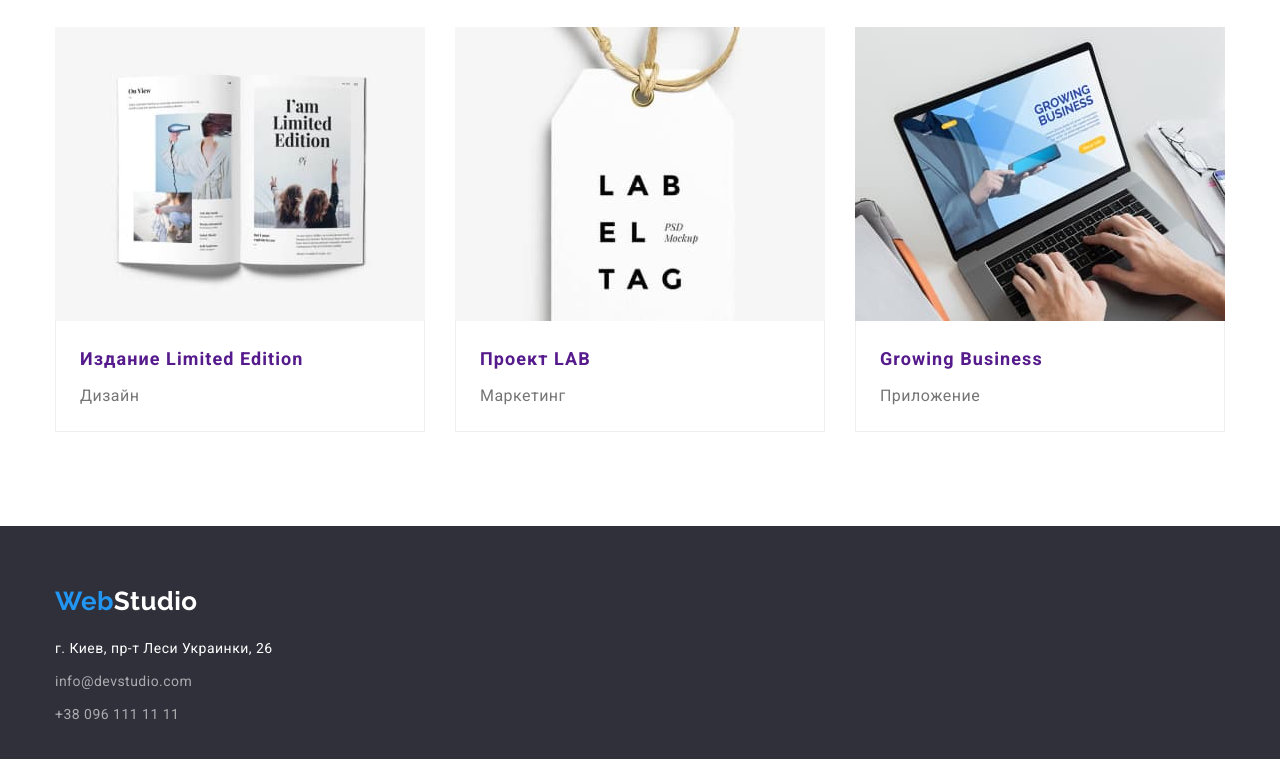
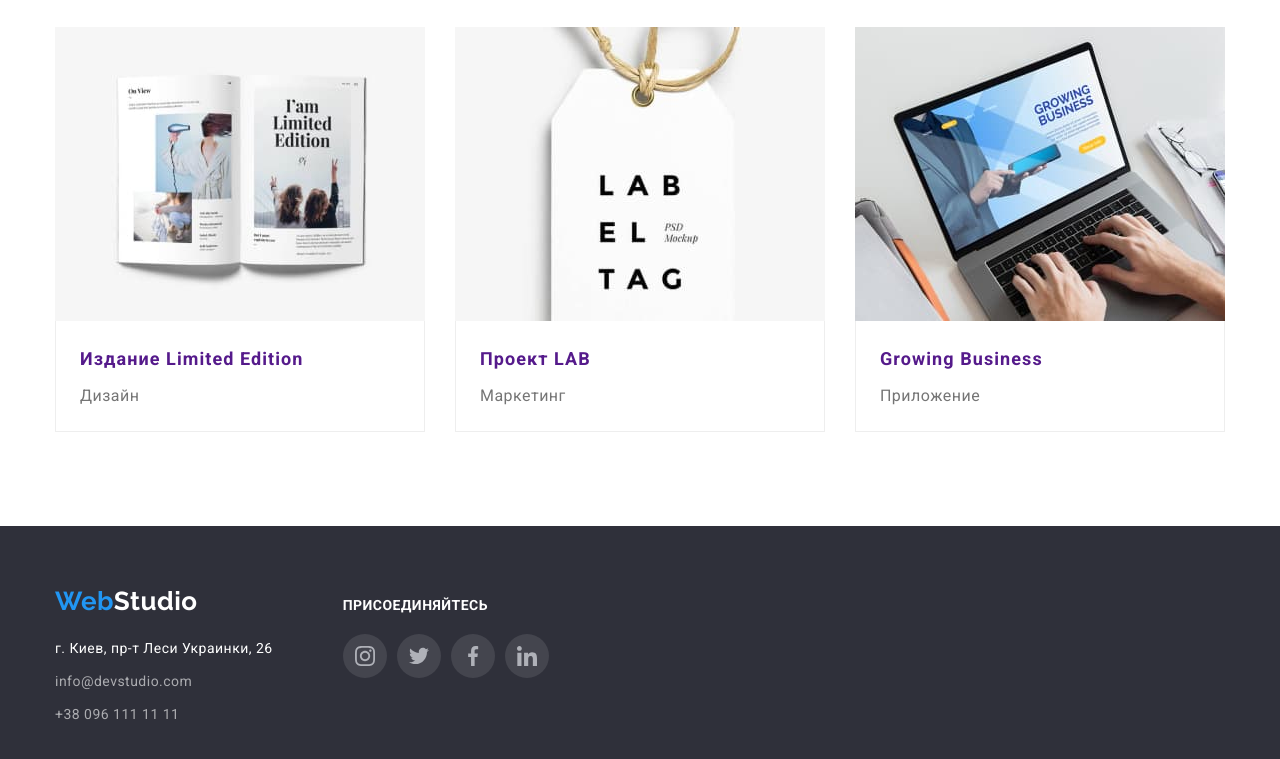
Before and after one commit to Alona-Suprun/goit-markup-hw-04, a plain HTML site: page portfolio.html in a window 1280 px wide. Shown: the part 1107-1866 px from the top of the page. Drawn offline with nearby package versions, Linux system fonts and the light colour scheme.

Commit message:
final (I hope)))

```diff
--- a/css/styles.css
+++ b/css/styles.css
@@ -293,6 +293,7 @@ p {
 }
 .socials {
   display: flex;
+  justify-content: center;
   padding: 16px 32px 30px;
 }
 .socials-background {
@@ -302,6 +303,7 @@ p {
   width: 44px;
   border-radius: 50%;
   margin-right: 10px;
+  background-color: rgba(255, 255, 255, 0.1);
   color: rgba(175, 177, 184, 1);
 }
 .socials-background:nth-child(4n) {
@@ -331,6 +333,11 @@ p {
   border: 1px solid rgba(175, 177, 184, 1);
   border-radius: 4px;
   color: rgba(175, 177, 184, 1);
+}
+.clients-background:hover,
+.clients-background:focus {
+  color: var(--accent-color);
+  border-color: var(--accent-color);
 }
 .clients .item {
   margin-right: 30px;
@@ -437,6 +444,12 @@ p {
 
   background-color: var(--footer-background-color);
 }
+.contact-us {
+  display: flex;
+}
+.contact-us-address {
+  margin-right: 70px;
+}
 .logo-part-white {
   color: var(--white-for-text);
 }
@@ -456,3 +469,19 @@ p {
 .address li {
   margin-top: 9px;
 }
+/*присоединяйтесь*/
+.join {
+  justify-content: center;
+  margin-top: 12px;
+}
+.join-text {
+  font-weight: 700;
+  font-size: 14px;
+  line-height: 1.14;
+  text-transform: uppercase;
+  color: var(--white-for-text);
+}
+.join-socials {
+  padding: 0px;
+  margin-top: 20px;
+}
--- a/portfolio.html
+++ b/portfolio.html
@@ -29,10 +29,16 @@
         </nav>
         <ul class="contacts list">
             <li class="item">
-                <a class="link" href="mailto:info@devstudio.com">info@devstudio.com</a>
+                <a class="link" href="mailto:info@devstudio.com">
+                    <svg class="contacts-icon" width="16" height="12">
+                        <use href="./img/symbol-defs.svg#icon-envelope"></use>
+                    </svg>info@devstudio.com</a>
             </li>
             <li class="item">
-                <a class="link" href="tel:+380961111111">+38 096 111 11 11</a>
+                <a class="link" href="tel:+380961111111">
+                    <svg class="contacts-icon" width="10px" height="16px">
+                        <use href="./img/symbol-defs.svg#icon-smartphone"></use>
+                    </svg>+38 096 111 11 11</a>
             </li>
         </ul>
         </div>
@@ -150,7 +156,8 @@
     </main>
     <!--подвал-->
     <footer class="footer">
-        <div class="conteiner">
+        <div class="conteiner contact-us">
+            <div class="contact-us-address">
                 <a class="logo" href="./index.html" lang="en">Web<span class="logo-part-white">Studio</span></a>
                 <address class="address city" id="contacts">
                     г. Киев, пр-т Леси Украинки, 26
@@ -166,6 +173,36 @@
                     </ul>
                 </address>
             </div>
+            <div class="join">
+                <p class="join-text">присоединяйтесь</p>
+                <ul class="list socials join-socials">
+                    <li>
+                        <a class="socials-background" href="">
+                            <svg class="socials-icon" width="20px" height="20px">
+                                <use href="./img/symbol-defs.svg#icon-instagram"></use>
+                            </svg></a>
+                    </li>
+                    <li>
+                        <a class="socials-background" href="">
+                            <svg class="socials-icon" width="20px" height="20px">
+                                <use href="./img/symbol-defs.svg#icon-twitter"></use>
+                            </svg></a>
+                    </li>
+                    <li>
+                        <a class="socials-background" href="">
+                            <svg class="socials-icon" width="20px" height="20px">
+                                <use href="./img/symbol-defs.svg#icon-facebook"></use>
+                            </svg></a>
+                    </li>
+                    <li>
+                        <a class="socials-background" href="">
+                            <svg class="socials-icon" width="20px" height="20px">
+                                <use href="./img/symbol-defs.svg#icon-linkedin"></use>
+                            </svg></a>
+                    </li>
+                </ul>
+            </div>
+        </div>
     </footer>
     </body>
     </html>
```
Also changed, not shown: index.html (+32 -1 lines). Lines whose indentation alone changed are shown as unchanged.
